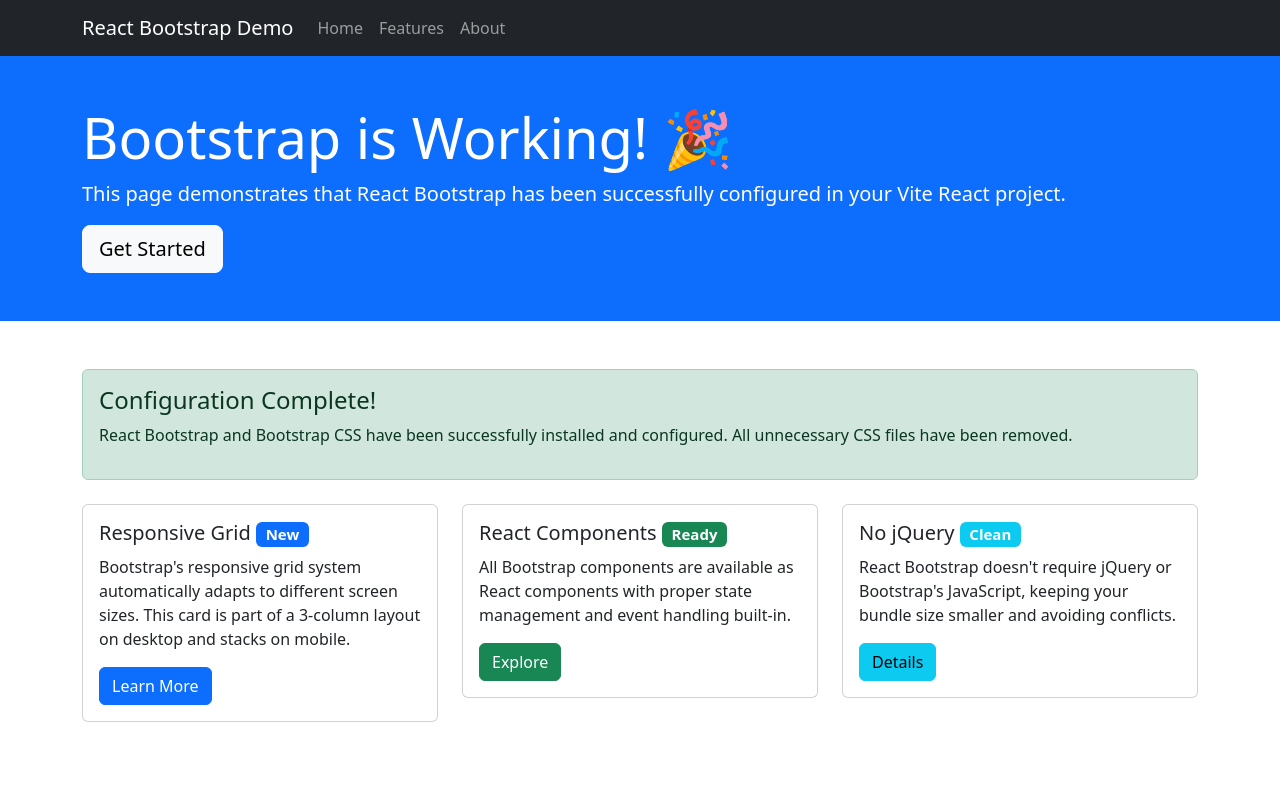
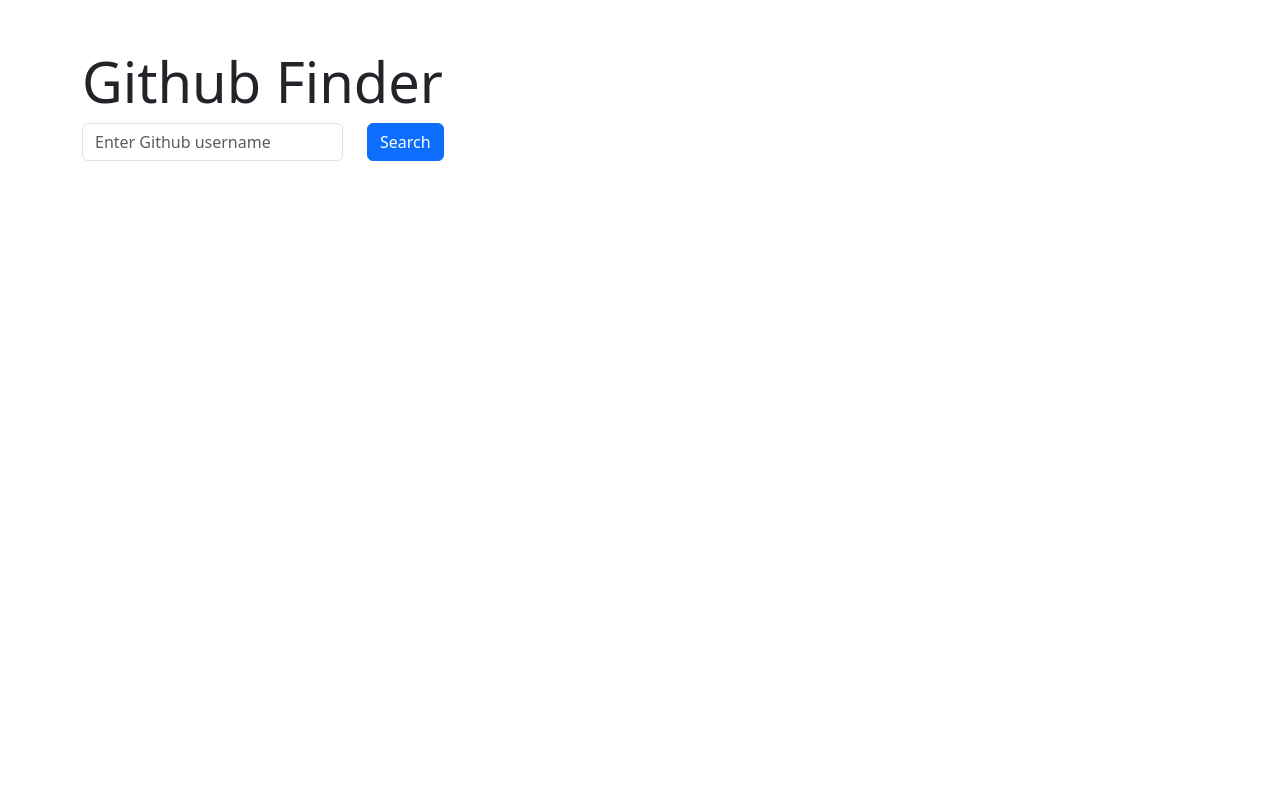
Before and after one commit to farooq-teqniqly/github-finder, a React (Vite) app: page / in a window 1280 px wide. Shown: the top 798 px of the page. Built offline with nearby package versions, Linux system fonts and the light colour scheme.

Commit message:
chore: Add Github user search feature with basic UI and API integration.

```diff
--- a/index.html
+++ b/index.html
@@ -3,7 +3,7 @@
   <head>
     <meta charset="UTF-8" />
     <meta name="viewport" content="width=device-width, initial-scale=1.0" />
-    <title>imdb-clone</title>
+    <title>Github Finder</title>
   </head>
   <body>
     <div id="root"></div>
--- a/src/App.jsx
+++ b/src/App.jsx
@@ -1,7 +1,21 @@
-import { HelloBootstrap } from "./pages/HelloBootstrap";
+import { Container, Col, Row } from "react-bootstrap";
+import { UserSearch } from "./components/UserSearch/UserSearch";
 
 function App() {
-  return <HelloBootstrap></HelloBootstrap>;
+  return (
+    <Container className="my-5">
+      <Row>
+        <Col>
+          <h1 className="display-4">Github Finder</h1>
+        </Col>
+      </Row>
+      <Row>
+        <Col>
+          <UserSearch></UserSearch>
+        </Col>
+      </Row>
+    </Container>
+  );
 }
 
 export default App;
--- /dev/null
+++ b/src/components/UserSearch/UserSearch.jsx
@@ -0,0 +1,101 @@
+import { useState } from "react";
+import { useQuery } from "@tanstack/react-query";
+import { Button, Col, Form, Row, Card, Image } from "react-bootstrap";
+import { FaGithubAlt } from "react-icons/fa";
+
+export const UserSearch = () => {
+  const [username, setUsername] = useState("");
+  const [submittedUsername, setSubmittedUserName] = useState("");
+
+  const { data, isLoading, isError, error } = useQuery({
+    queryKey: ["users", submittedUsername],
+    queryFn: async () => {
+      const res = await fetch(
+        `${import.meta.env.VITE_GITHUB_API_URL}/users/${submittedUsername}`
+      );
+
+      if (!res.ok) {
+        throw new Error("User not found.");
+      }
+
+      return await res.json();
+    },
+    enabled: !!submittedUsername,
+  });
+
+  const handleSubmit = (e) => {
+    e.preventDefault();
+    setSubmittedUserName(username.trim());
+  };
+
+  return (
+    <>
+      {isLoading && <p className="text-muted">Searching...</p>}
+
+      {isError && <p className="text-danger">{error.message}</p>}
+
+      <Form onSubmit={handleSubmit}>
+        <Row>
+          <Col md={3}>
+            <Form.Group className="mb-3" controlId="formBasicEmail">
+              <Form.Control
+                type="text"
+                placeholder="Enter Github username"
+                value={username}
+                onChange={(e) => setUsername(e.target.value)}
+              />
+            </Form.Group>
+          </Col>
+          <Col>
+            <Button variant="primary" type="submit">
+              Search
+            </Button>
+          </Col>
+        </Row>
+      </Form>
+
+      {data && (
+        <Row>
+          <Col md={4}>
+            <Card>
+              <Card.Header className="d-flex align-items-center">
+                <Image
+                  src={data.avatar_url}
+                  alt={data.name || data.login}
+                  style={{
+                    width: "32px",
+                    height: "32px",
+                    marginRight: "10px",
+                    flexShrink: 0,
+                  }}
+                />
+                <div className="flex-grow-1" style={{ minWidth: 0 }}>
+                  <div className="fw-bold text-break">
+                    {data.name || data.login}
+                  </div>
+                </div>
+              </Card.Header>
+              <Card.Body>
+                <div>
+                  <p>{data.bio || "The user has not entered any bio."}</p>
+                </div>
+              </Card.Body>
+              <Card.Footer>
+                <Button
+                  href={data.html_url}
+                  variant="primary"
+                  type="submit"
+                  target="_blank"
+                  rel="noopener noreferrer"
+                >
+                  <FaGithubAlt className="mx-2"></FaGithubAlt>
+                  View Github Profile
+                </Button>
+              </Card.Footer>
+            </Card>
+          </Col>
+        </Row>
+      )}
+    </>
+  );
+};
```
Also changed, not shown: 1 other file (tests, documents, lock files or other folders).
